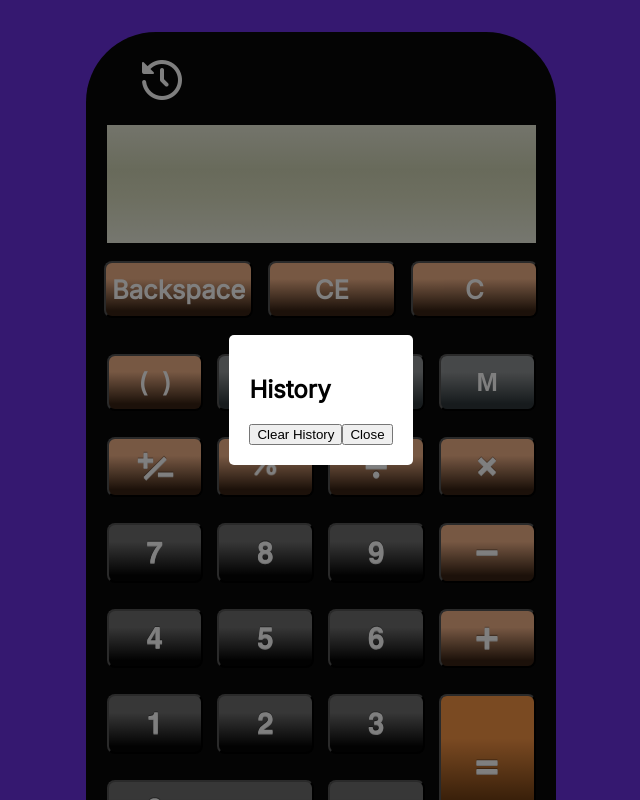
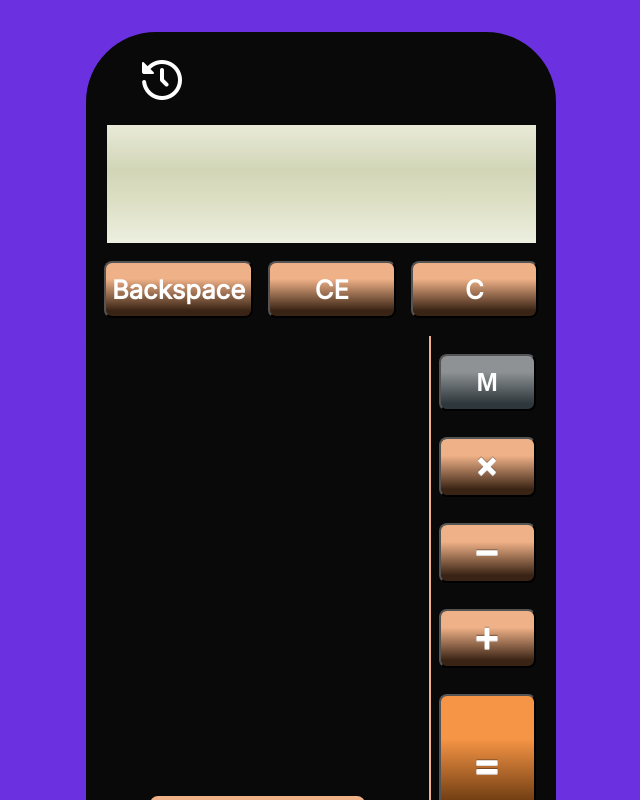
Before and after one commit to DailyDev59/calculator-ts, a Vue app: page / in a window 1280 px wide. Both pictures are taken after a click on the button 483 px from the left and 80 px from the top of the page. Shown: the whole page, without its empty margins (319-959 px from the left). Built offline with nearby package versions, Linux system fonts and the light colour scheme.

Commit message:
27 Mar 2025 History animation

```diff
--- a/src/components/Calculator.vue
+++ b/src/components/Calculator.vue
@@ -1,18 +1,9 @@
 <template>
   <div class="calculator">
-    <button @click="showHistory = true" class="history">
+    <button @click="showHistory = !showHistory" class="history">
       <img src="./../assets/img/icons8-history-48.png" alt="" />
     </button>
     <div class="display">
-      <Teleport to="body">
-        <History
-          v-if="showHistory"
-          :historyItems="historyItems"
-          @select="selectFromHistory"
-          @close="showHistory = false"
-          @clear="clearHistory"
-        />
-      </Teleport>
       <div v-if="memoryItems.length > 0" class="memory-indicator">M</div>
       <p class="calc" :class="{ activeResult: isResultCalculated }">
         {{ currentExpression }}
@@ -29,6 +20,16 @@
       <button @click="clearEntry()" class="brown">CE</button>
       <button @click="clearAll()" class="brown">C</button>
     </div>
+    <div class="keyboard-container">
+      <Transition name="history-slide">
+        <div v-show="showHistory" class="history_view">
+          <History
+            :historyItems="historyItems"
+            @select="selectFromHistory"
+            @clear="clearHistory"
+          />
+        </div>
+      </Transition>
       <div class="keyboard">
         <button
           @click="pressed('()')"
@@ -120,11 +121,12 @@
         </button>
       </div>
     </div>
+  </div>
 </template>
 
 <script setup lang="ts">
 import History from './History.vue'
-import { ref, computed, watch } from 'vue'
+import { ref, computed, watch, onMounted } from 'vue'
 
 // Define a type for the token
 type Token = {
@@ -167,6 +169,7 @@ const isClosingParenthesisNeeded = ref(false)
 const memoryItems = ref<string[]>([])
 const historyItems = ref<string[]>([])
 const showHistory = ref(false)
+const historyAnimation = ref('')
 
 // Buttons compartment
 
@@ -258,7 +261,7 @@ const calculate = () => {
       const historyString = tokens.value.map((token) => token.value).join('') // Преобразуем массив токенов в строку
       historyItems.value.push(`${historyString} = ${resultToHistory}`) // Добавляем в historyItems
       // Ограничиваем количество элементов в истории (например, до 10)
-      if (historyItems.value.length > 10) {
+      if (historyItems.value.length > 20) {
         historyItems.value.shift() // Удаляем самый старый элемент
       }
     } catch (err) {
@@ -397,6 +400,25 @@ const minusItem = () => {
   handleMemoryOperation('-')
 }
 
+// History button compartment
+
+// Load history from localStorage on component mount
+onMounted(() => {
+  const savedHistory = localStorage.getItem('calculatorHistory')
+  if (savedHistory) {
+    historyItems.value = JSON.parse(savedHistory)
+  }
+})
+
+// Watch for changes in historyItems and save to localStorage
+watch(
+  historyItems,
+  (newHistory) => {
+    localStorage.setItem('calculatorHistory', JSON.stringify(newHistory))
+  },
+  { deep: true }
+)
+
 const selectFromHistory = (item: string) => {
   currentExpression.value = item
   showHistory.value = false
@@ -405,6 +427,7 @@ const selectFromHistory = (item: string) => {
 const clearHistory = () => {
   historyItems.value = []
   showHistory.value = false
+  localStorage.removeItem('calculatorHistory') // Очищаем localStorage
 }
 
 // Tokenizer and evaluator compartment
@@ -888,6 +911,37 @@ const formattedResult = computed(() => {
   border-radius: 8px;
   cursor: pointer;
 }
+.keyboard-container {
+  position: relative;
+  overflow: hidden;
+}
+.history_view {
+  position: absolute;
+  background-color: #090909;
+  top: 0;
+  left: 0;
+  width: 73%;
+  height: 96%;
+  border-right: 2px solid #efb187;
+  z-index: 10;
+}
+.history-slide-enter-active,
+.history-slide-leave-active {
+  transition: all 0.5s ease-in-out;
+}
+.history-slide-enter-from {
+  opacity: 0;
+  transform: translateX(-100%);
+}
+.history-slide-leave-to {
+  opacity: 0;
+  transform: translateX(-100%);
+}
+.history-slide-enter-to,
+.history-slide-leave-from {
+  opacity: 1;
+  transform: translateX(0);
+}
 .keyboard {
   margin: 0 auto;
   padding: 18px;
@@ -896,6 +950,7 @@ const formattedResult = computed(() => {
   column-gap: 14px;
   max-width: 429px;
   row-gap: 26px;
+  z-index: 1;
 }
 .keyboard button {
   border-radius: 8px;
@@ -949,7 +1004,6 @@ img {
   text-align: center;
   position: relative; /* Добавляем позиционирование */
 }
-
 /* Стили для анимации */
 .error-slide-enter-active,
 .error-slide-leave-active {
--- a/src/components/History.vue
+++ b/src/components/History.vue
@@ -1,27 +1,26 @@
 <template>
-  <div class="history-modal" @click.self="close">
   <div class="history-content">
-      <h2>History</h2>
     <ul>
       <li
         v-for="(item, index) in historyItems"
         :key="index"
         @click="selectItem(item)"
+        v-html="formatHistoryItem(item)"
       >
-          {{ item }}
       </li>
     </ul>
     <button @click="clearHistory()">Clear History</button>
-      <button @click="close()">Close</button>
-    </div>
   </div>
 </template>
 
 <script setup lang="ts">
-import { defineProps, defineEmits, PropType } from 'vue'
+import { PropType, ref } from 'vue'
+
+const markerHistoryAnimation = ref('')
+
 
 const props = defineProps({
-  historyItems: { // Переименовали memoryItems в historyItems
+  historyItems: {
     type: Array as PropType<string[]>,
     required: true,
   },
@@ -29,40 +28,68 @@ const props = defineProps({
 
 const emit = defineEmits<{
   (e: 'select', item: string): void
-  (e: 'close'): void
   (e: 'clear'): void
 }>()
 
 const selectItem = (item: string) => {
   emit('select', item)
 }
-
-const close = () => {
-  emit('close')
+const clearHistory = () => {
+  emit('clear')
 }
 
-const clearHistory = () => {
-  emit('clear')
+const formatHistoryItem = (item: string) => {
+  const parts = item.split(' = ')
+  if (parts.length === 2) {
+    return `${parts[0]} <span class="result-color">= ${parts[1]}</span>`
+  } else {
+    return item; // Возвращаем исходную строку, если нет знака равенства
+  }
 }
 </script>
 
 <style scoped>
-.history-modal {
-  position: fixed;
-  top: 0;
-  left: 0;
-  width: 100%;
-  height: 100%;
-  background-color: rgba(0, 0, 0, 0.5);
+.history-content {
+  background-color: #090909;
+  padding: 18px;
+  border-radius: 8px;
+  color: #d2d6b7;
+  height: 97%;
   display: flex;
-  justify-content: center;
-  align-items: center;
-  z-index: 100;
+  flex-direction: column;
+  justify-content: flex-end;
 }
-.history-content {
-  background-color: white;
-  padding: 20px;
-  border-radius: 5px;
-  color: black;
+.history-content ul {
+  list-style: none;
+  padding: 0;
+  margin: 0;
+  overflow-y: auto; /* Добавляем скролл, если элементов много */
+  max-height: 300px; /* Ограничиваем максимальную высоту */
+}
+.history-content li {
+  cursor: pointer;
+  padding: 10px;
+  border-bottom: 1px solid #333;
+}
+.history-content li:hover {
+  background-color: #333;
+}
+.history-content button {
+  width: 70%;
+  margin: 0 auto;
+  margin-top: 10px;
+  background: linear-gradient(to bottom, #efb187 30%, #392314 90%);
+  font-family: Inter, sans-serif;
+  font-size: 1.2em;
+  font-weight: 700;
+  color: #d2d6b7;
+  border-radius: 8px;
+  padding: 10px;
+  border: none;
+  cursor: pointer;
+}
+:deep(.result-color) {
+  color: #adff2f;
+  font-weight: bold;
 }
 </style>
--- a/tsconfig.json
+++ b/tsconfig.json
@@ -1,5 +1,5 @@
 {
-    "compilerOptions": {
+  "compilerOptions": {
     "target": "esnext",
     "module": "esnext",
     "moduleResolution": "node",
```
Lines whose indentation alone changed are shown as unchanged.
